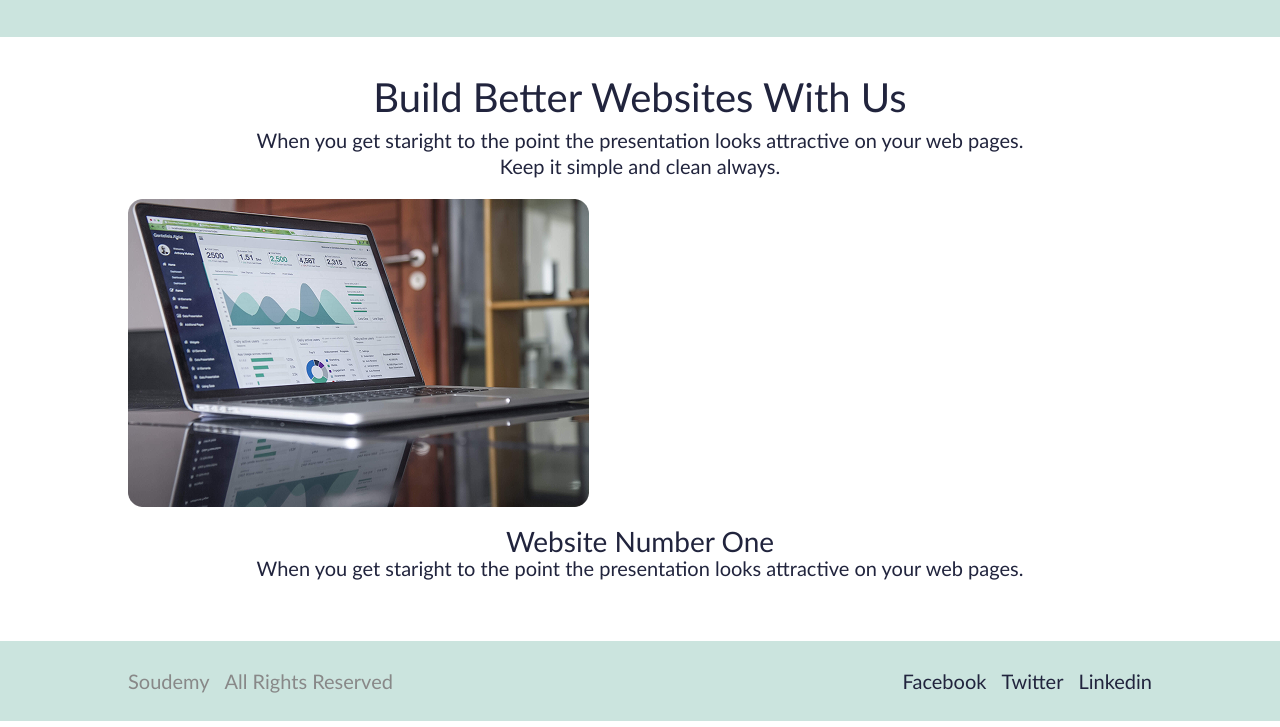
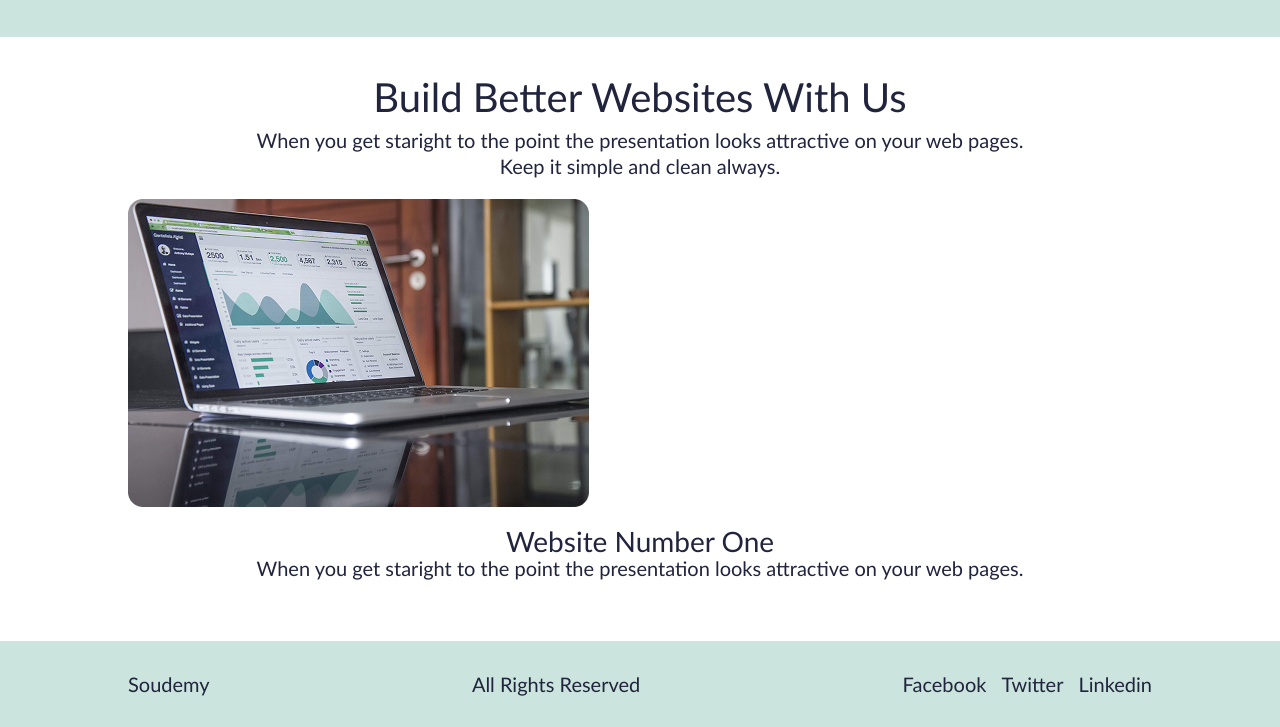
Before and after one commit to VictorPeters1/atv-devweb-soudmy, a plain HTML site: page index.html in a window 1280 px wide. Shown: the part 1209-1936 px from the top of the page. Drawn offline with Linux system fonts and the light colour scheme.

Commit message:
Update index.html

```diff
--- a/index.html
+++ b/index.html
@@ -66,16 +66,13 @@
         </section>
     </main>
     <footer>
-  <div class="footer-info">
-    <strong>Soudemy</strong>
-    <span>All Rights Reserved</span>
-  </div>
-  <div class="social">
-    <a href="#">Facebook</a>
-    <a href="#">Twitter</a>
-    <a href="#">Linkedin</a>
-  </div>
+        <p><a href="index.html">Soudemy</a></p>
+        <p>All Rights Reserved</p>
+        <ul class="social">
+            <li><a href="#">Facebook</a></li>
+            <li><a href="#">Twitter</a></li>
+            <li><a href="#">Linkedin</a></li>
+        </ul>
     </footer>
-
 </body>
 </html>
```
